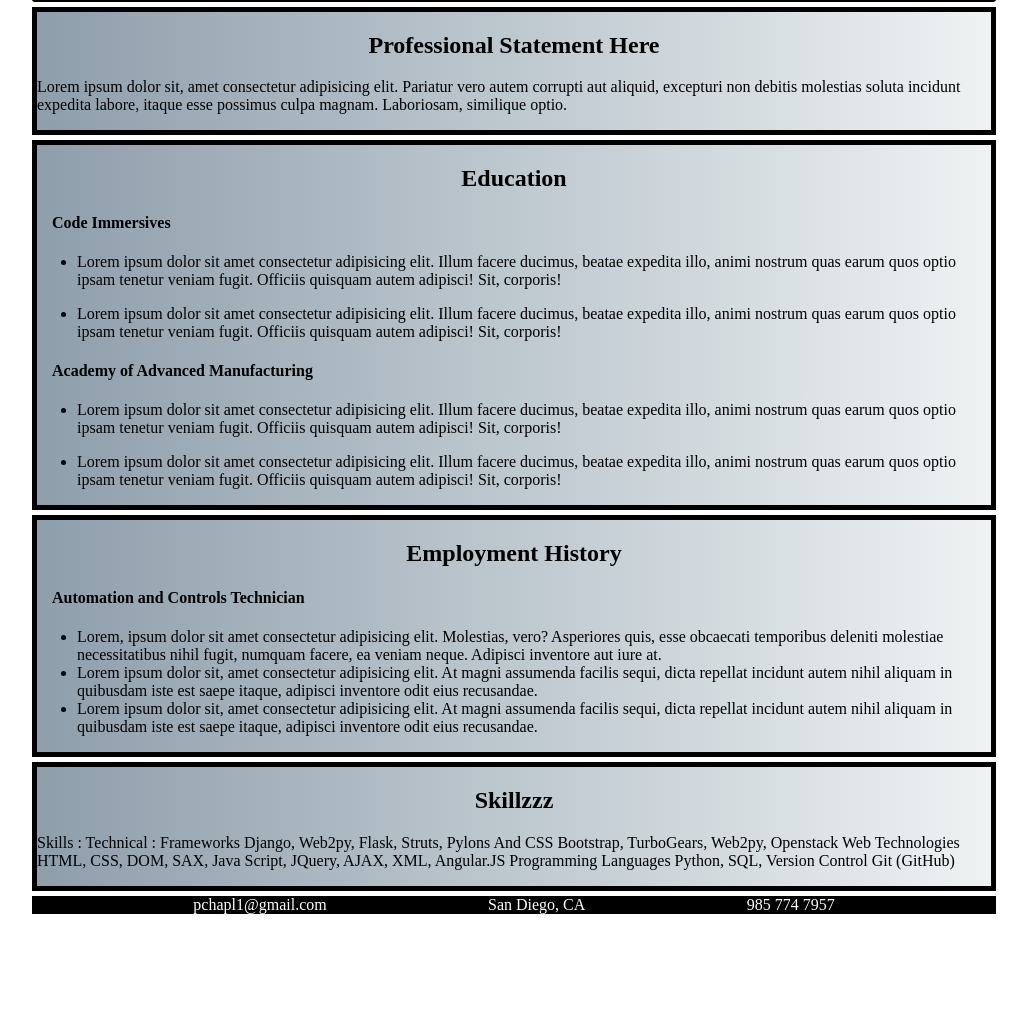
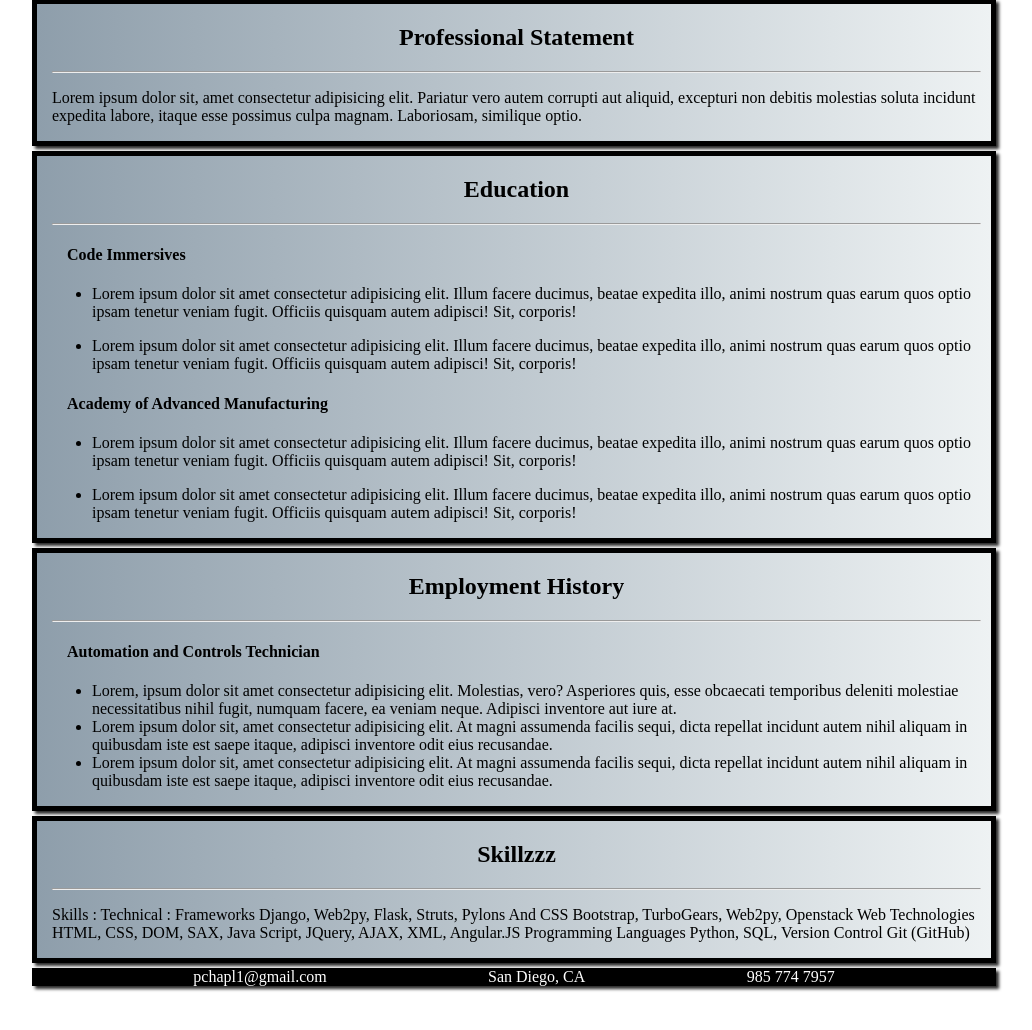
Before and after one commit to pchapl1/final_project, a plain HTML site: page final_project/index.html in a window 1280 px wide. Shown: the part 622-1652 px from the top of the page, without its empty margins (126-1158 px from the left). Drawn offline with Linux system fonts and the light colour scheme.

Commit message:
modified style on cards

```diff
--- a/final_project/index.html
+++ b/final_project/index.html
@@ -10,7 +10,7 @@
 <body>
     <div class="container">
         <div class="header">
-            <h2>Projects</h2>
+            <h3>Projects</h3>
             <div class="proj_span">
                 <span>
                     <a href="calculator.html">Calculator</a>
@@ -31,12 +31,14 @@
 
             </div>
             <div class="prof_card">
-                <h2>Professional Statement Here</h2>
+                <h2>Professional Statement</h2>
+                <hr>
                 <p>Lorem ipsum dolor sit, amet consectetur adipisicing elit. Pariatur vero autem corrupti aut aliquid, excepturi non debitis molestias soluta incidunt expedita labore, itaque esse possimus culpa magnam. Laboriosam, similique optio.</p>
 
             </div>
             <div class="edu_card">
                 <h2>Education</h2>
+                <hr>
                 <h4>Code Immersives</h4>
                 <ul>
                     <li>
@@ -58,6 +60,7 @@
             </div>
             <div class="job_card">
                 <h2>Employment History</h2>
+                <hr>
                 <h4>Automation and Controls Technician</h4>
                 <ul>
                     <li>
@@ -73,6 +76,7 @@
             </div>
             <div class="skill_card">
                 <h2>Skillzzz</h2>
+                <hr>
                 <p>Skills : Technical : Frameworks Django, Web2py, Flask, Struts, Pylons And CSS Bootstrap, TurboGears, Web2py, Openstack Web Technologies HTML, CSS, DOM, SAX, Java Script, JQuery, AJAX, XML, Angular.JS Programming Languages Python, SQL, Version Control Git (GitHub)</p>
             </div>
             <div class="footer">
--- a/final_project/style.css
+++ b/final_project/style.css
@@ -2,11 +2,14 @@
 
 .container{
     margin: 150px;
+
 }
 
 
 .cards h1, h2, h3{
     text-align: center;
+
+
 }
 .cards h4{
     padding-left: 15px;
@@ -20,6 +23,8 @@
     background: #8e9eab; /* fallback for old browsers */
     background: -webkit-linear-gradient(to right, #8e9eab, #eef2f3); /* Chrome 10-25, Safari 5.1-6 */
     background: linear-gradient(to right, #8e9eab, #eef2f3);
+    box-shadow: 3px 3px 3px #2c2c2c;
+
 
 }
 /* footer */
@@ -28,6 +33,7 @@
     justify-content: space-evenly;
     color: white;
     background: black;
+    box-shadow: 3px 3px 3px #2c2c2c;
 }
 
 .prof_card{
@@ -37,6 +43,9 @@
     background: #8e9eab; /* fallback for old browsers */
     background: -webkit-linear-gradient(to right, #8e9eab, #eef2f3); /* Chrome 10-25, Safari 5.1-6 */
     background: linear-gradient(to right, #8e9eab, #eef2f3);
+    padding-left: 15px;
+    padding-right: 10px;
+    box-shadow: 3px 3px 3px #2c2c2c;
 
 }
 
@@ -46,6 +55,9 @@
     background: #8e9eab; /* fallback for old browsers */
     background: -webkit-linear-gradient(to right, #8e9eab, #eef2f3); /* Chrome 10-25, Safari 5.1-6 */
     background: linear-gradient(to right, #8e9eab, #eef2f3);
+    padding-left: 15px;
+    padding-right: 10px;
+    box-shadow: 3px 3px 3px #2c2c2c;
 
 }
 
@@ -55,6 +67,9 @@
     background: #8e9eab; /* fallback for old browsers */
     background: -webkit-linear-gradient(to right, #8e9eab, #eef2f3); /* Chrome 10-25, Safari 5.1-6 */
     background: linear-gradient(to right, #8e9eab, #eef2f3);
+    padding-left: 15px;
+    padding-right: 10px;
+    box-shadow: 3px 3px 3px #2c2c2c;
 
 }
 
@@ -64,6 +79,9 @@
     background: #8e9eab; /* fallback for old browsers */
     background: -webkit-linear-gradient(to right, #8e9eab, #eef2f3); /* Chrome 10-25, Safari 5.1-6 */
     background: linear-gradient(to right, #8e9eab, #eef2f3);
+    padding-left: 15px;
+    padding-right: 10px;
+    box-shadow: 3px 3px 3px #2c2c2c;
 
 }
 
@@ -72,11 +90,13 @@
     margin-bottom: 5px;
     background: black;
     color: white;
+    box-shadow: 3px 3px 3px #2c2c2c;
 }
 
 .contact{
     border: 5px solid black;
     margin-bottom: 5px;
+    box-shadow: 3px 3px 3px #2c2c2c;
 }
 img{
     border-radius: 50%;
```
